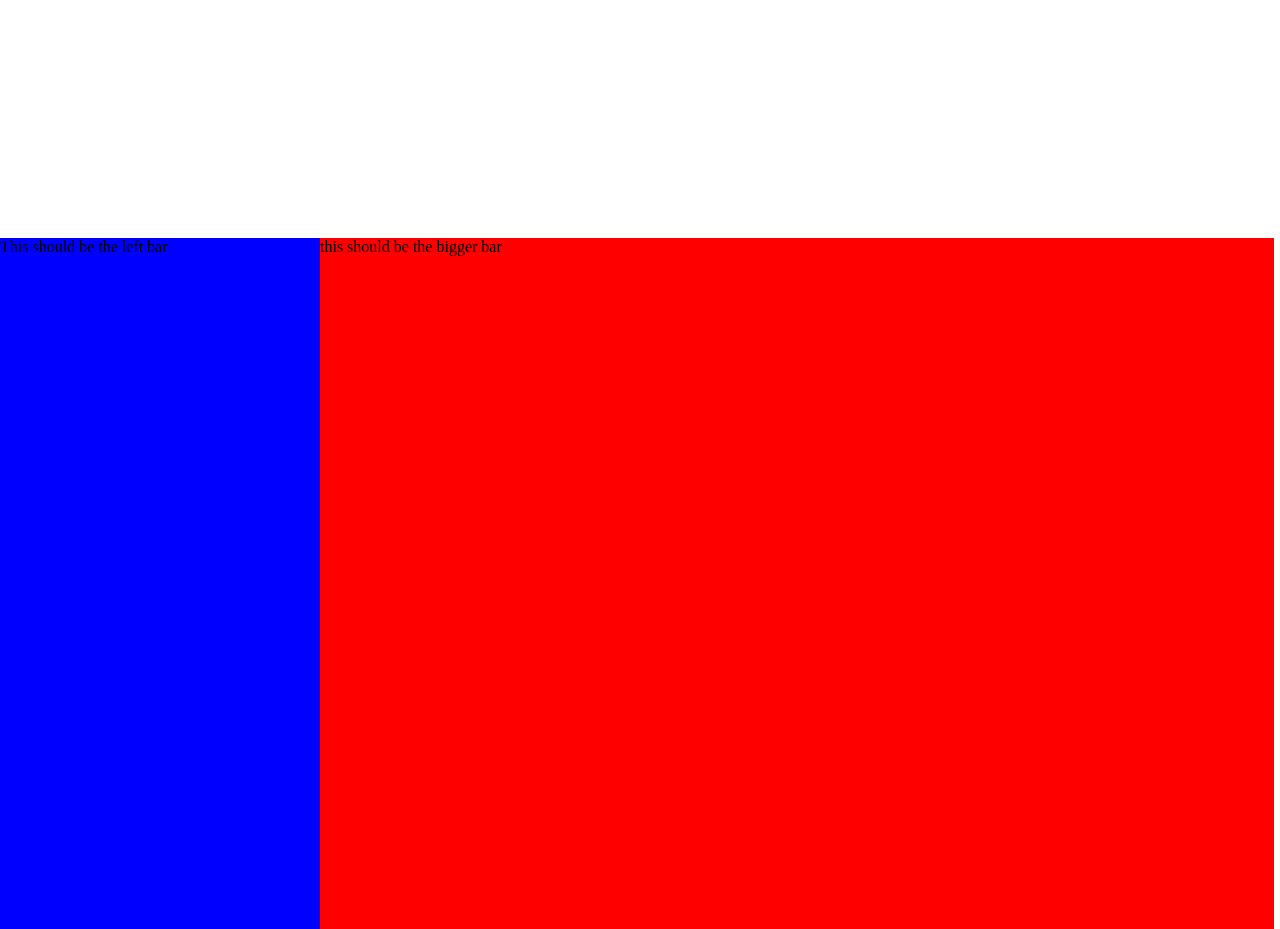
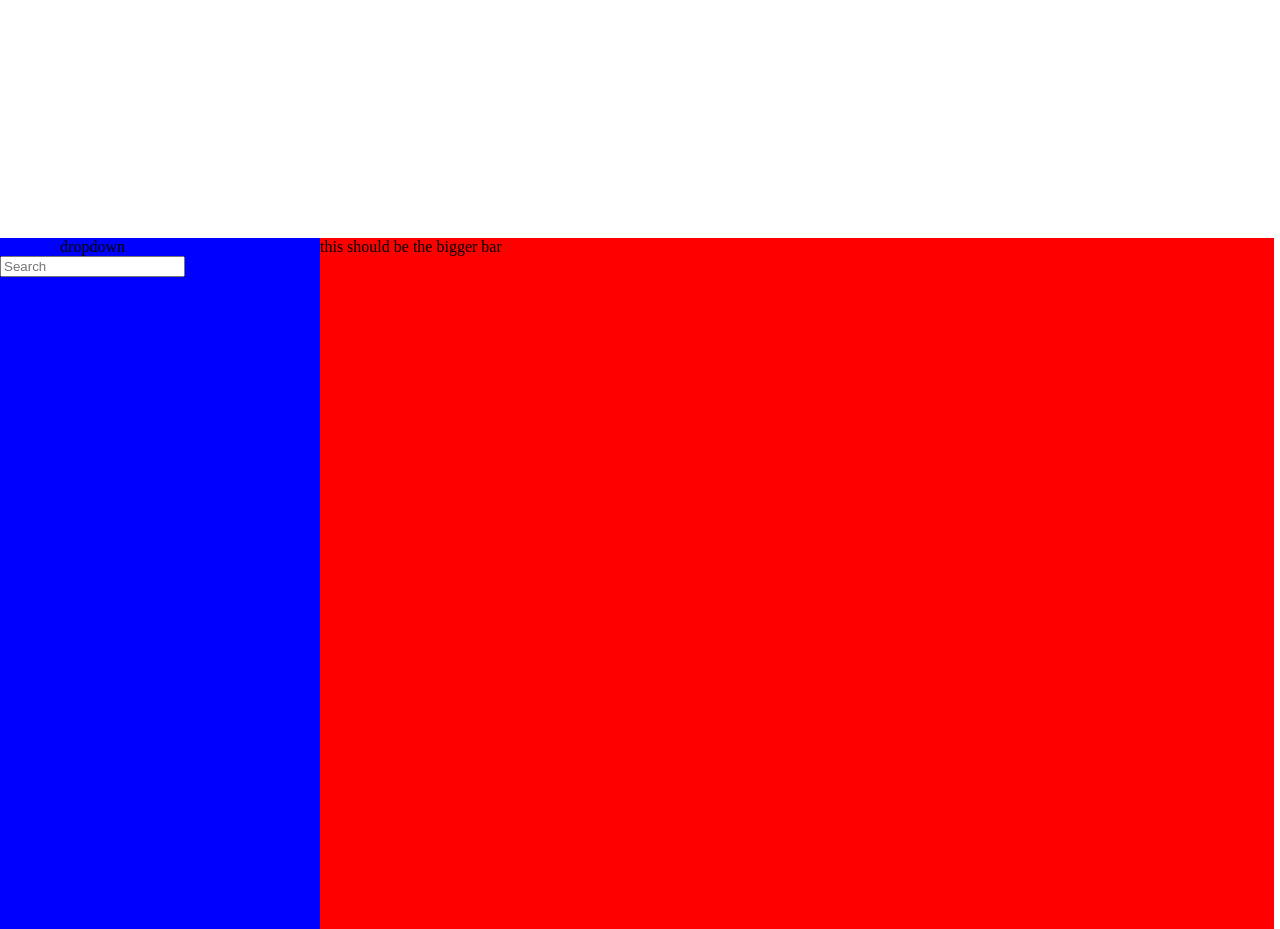
Before and after one commit to julianryorex/Databases-US_Crime, a PHP site: page / in a window 1280 px wide. Shown: the part 756-1685 px from the top of the page. Run offline with PHP 8.4, Linux system fonts and the light colour scheme; some web fonts are replaced.

Commit message:
added search bar

```diff
--- a/Front-End/index.html
+++ b/Front-End/index.html
@@ -17,11 +17,20 @@
             <li id="contact"><a href="#contact">CONTACT</a></li>
         </ul>
     </nav>
+    <!-- Introductory page -->
     <div class="container">
         <div id="main-page"><a id="headline" href="#database-page">Want to know more about US Crime? Click here!</a></div>
     </div>
+    <!-- Left side: attribute column -->
     <div class="container" id="database-page">
-        <div class="col" id="lnavbar">This should be the left bar</div>
+        <div class="col" id="lnavbar">
+            <div class="attributes">
+                <div class="dropdown">dropdown</div>
+                <input class="searchbar" type="text" placeholder="Search">
+            </div>
+        </div>
+
+        <!-- right side column -->
         <div class="col" id="rnavbar">this should be the bigger bar</div>
 
     </div>
--- a/Front-End/style/main.css
+++ b/Front-End/style/main.css
@@ -84,3 +84,7 @@ li {
 }
 
 #database-page {}
+
+.attributes {
+    display: inline-block;
+}
```
